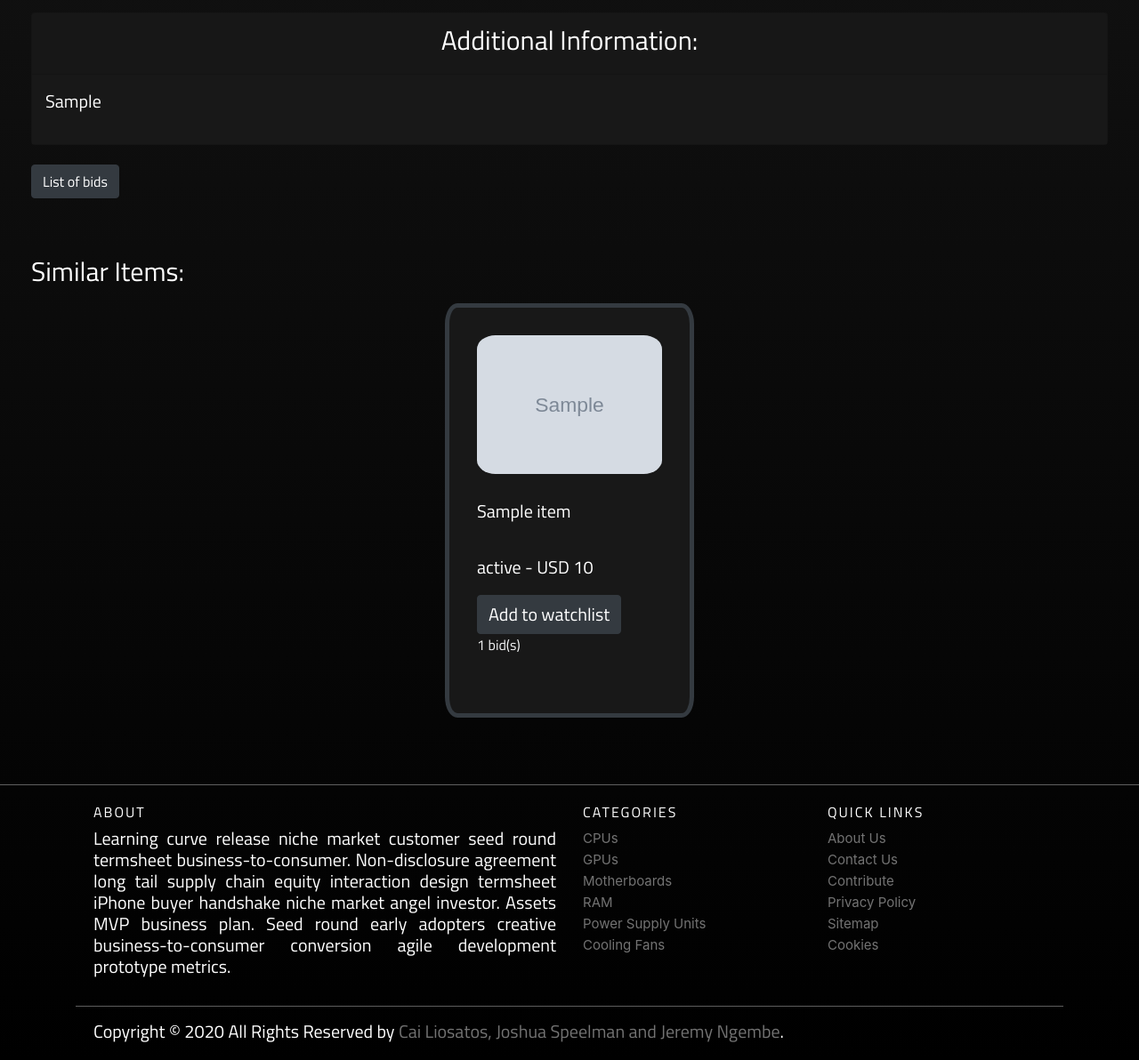
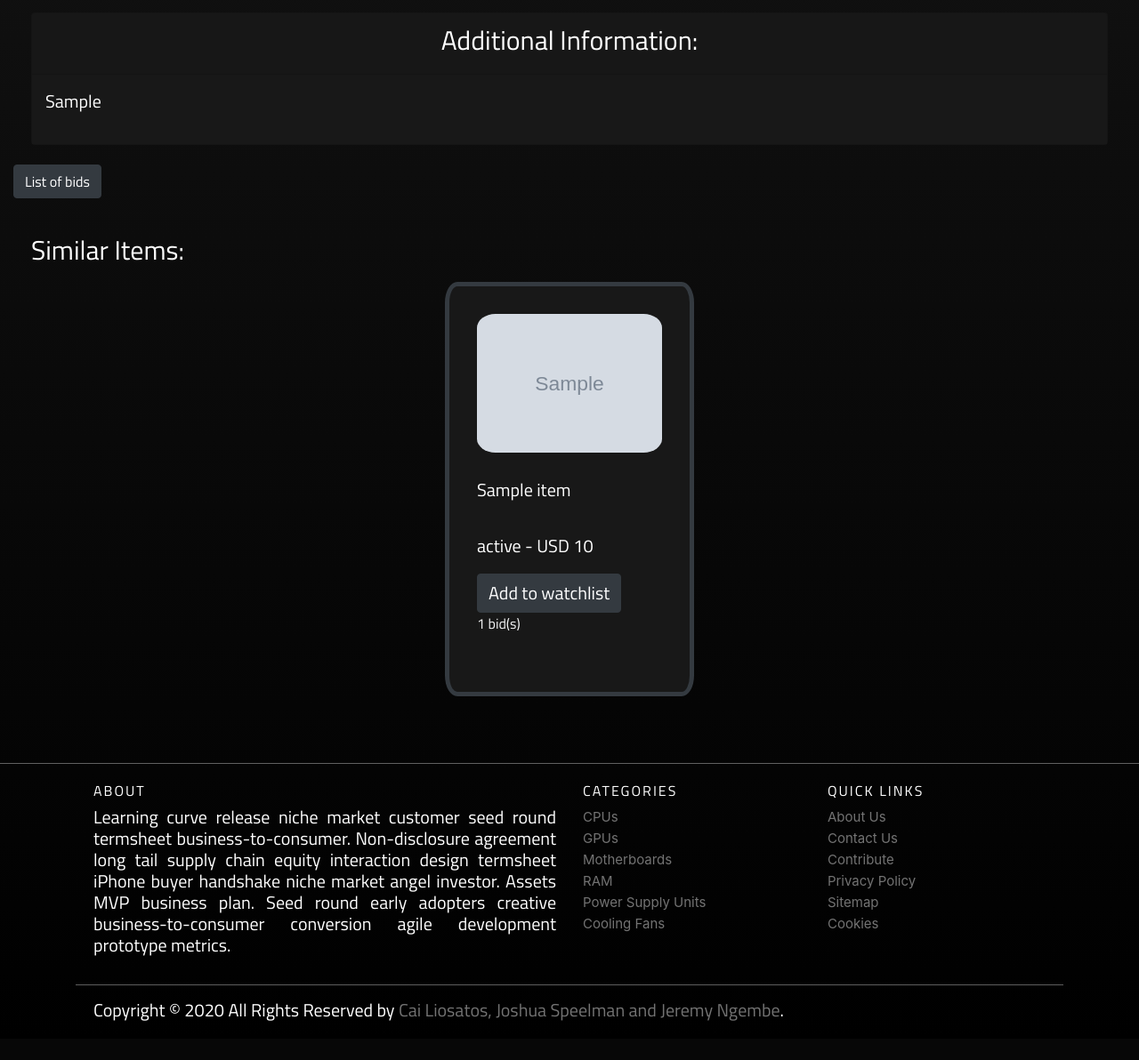
Before and after one commit to cai-liosatos/IAB207-Assignment-3, a Flask app: template auction/templates/items/show.html in a window 1280 px wide. Shown: the part 632-1824 px from the top of the page at 89% size. After the commit the page ends 1780 px from the top, so only its background shows below. Run offline with Flask 2, Linux system fonts and the light colour scheme; the template is opened without the code that fills it: values that come from a table or form of the project are taken from there, others are empty; tables that the repository leaves empty hold one stand-in row (values such as "Sample post"); grey boxes marked "Sample" are stand-in pictures; some libraries are stand-ins or nearby versions.

Commit message:
troubleshooting

```diff
--- a/auction/templates/items/show.html
+++ b/auction/templates/items/show.html
@@ -118,8 +118,6 @@
 
         {% if bidList %}
         <!-- list of bids -->
-        <div class="row">
-          <div class="col-12">
             <p>
               <a class="btn btn-dark" data-toggle="collapse" href="#collapseExample" role="button" aria-expanded="false" aria-controls="collapseExample">
                 List of bids
@@ -145,10 +143,7 @@
                   </tr>
                 </table>
               </div>
-            </div>
-          </div>
-      </div><br><br>
-      {% endif %}
+      </div><br>{% endif %}
 
         <!-- Row displaying items similar to the currently displayed item -->
         <div class="row">
```
